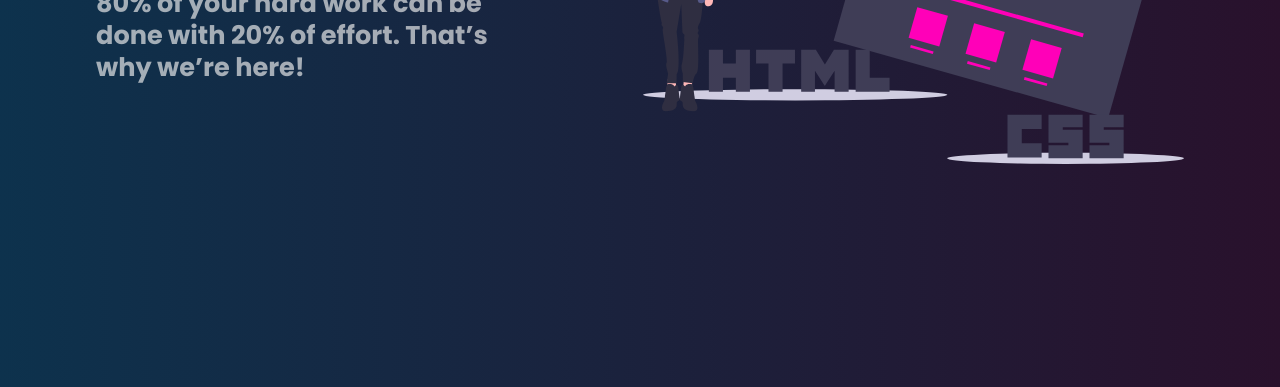
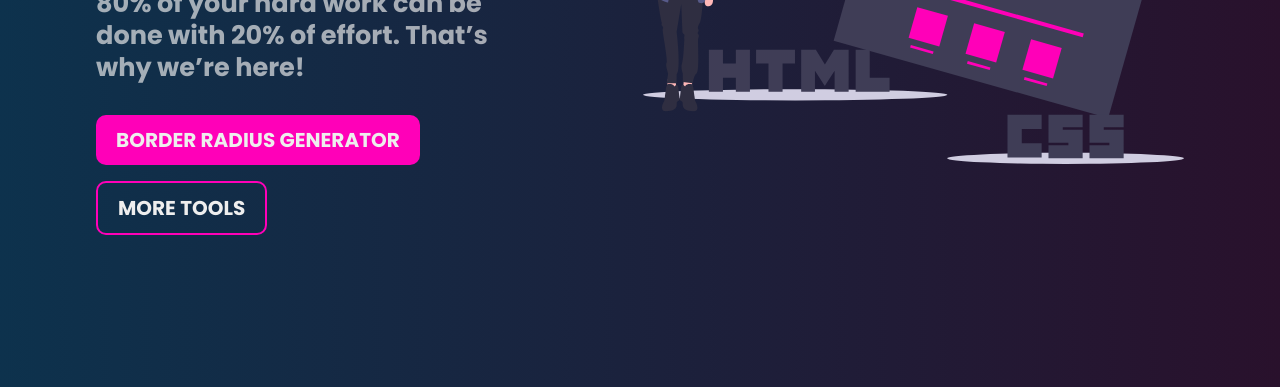
Before and after one commit to PatrickPontes44/css-tools, a plain HTML site: page index.html in a window 1280 px wide. Shown: the part 413-800 px from the top of the page. Drawn offline with nearby package versions, Linux system fonts and the light colour scheme.

Commit message:
Fixed animations issues

```diff
--- a/index.html
+++ b/index.html
@@ -81,19 +81,19 @@
     <script>
 
         gsap.registerPlugin(ScrollTrigger);
-        gsap.from('.main__animate-text', {
+        gsap.to('.main__animate-text', {
             scrollTrigger: ".main__animate-text",
-            opacity: 0,
+            opacity: 1,
             duration: 1,
-            y: -50,
+            y: 0,
             delay: 1,
             stagger: 0.5
         });
-        gsap.from('.main__animate-button', {
+        gsap.to('.main__animate-button', {
             scrollTrigger: ".main__animate-button",
-            opacity: 0,
+            opacity: 1,
             duration: 1,
-            x: -50,
+            x: 0,
             delay: 2,
             stagger: 0.5
         });
--- a/styles/index.css
+++ b/styles/index.css
@@ -127,6 +127,11 @@ img{
     color: var(--secondary-light-color-opacity);
 }
 
+.main__animate-text{
+    opacity: 0;
+    transform: translateY(-40px);
+}
+
 .main__cta .main__buttons{
     display: flex;
     flex-direction: column;
@@ -151,6 +156,11 @@ img{
 .main__secondary_button:focus{
     background-color: var(--primary-color);
     border: 2px solid transparent;
+}
+
+.main__animate-button{
+    opacity: 0;
+    transform: translateX(-50px);
 }
 
 .main__image{
```
